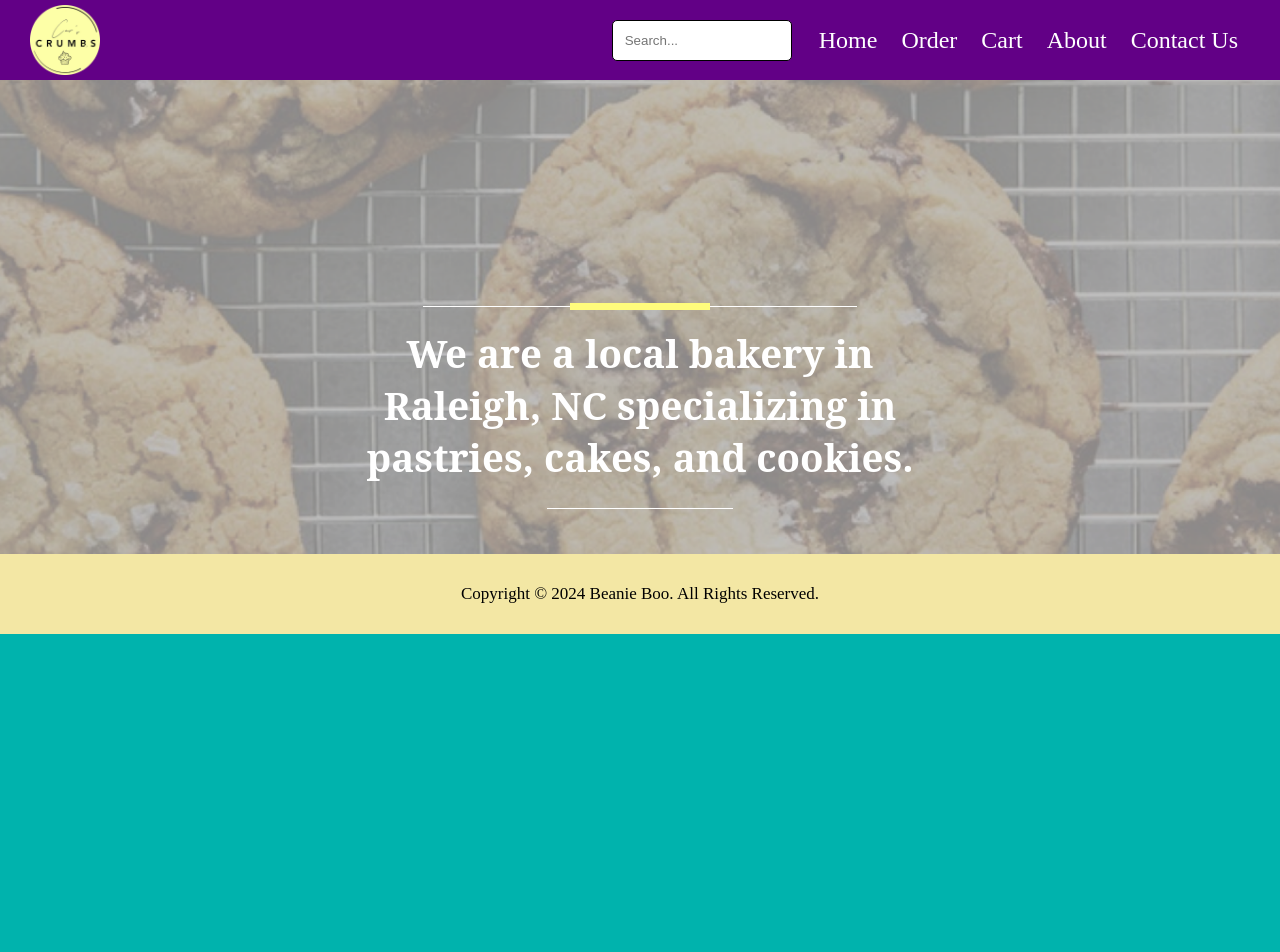
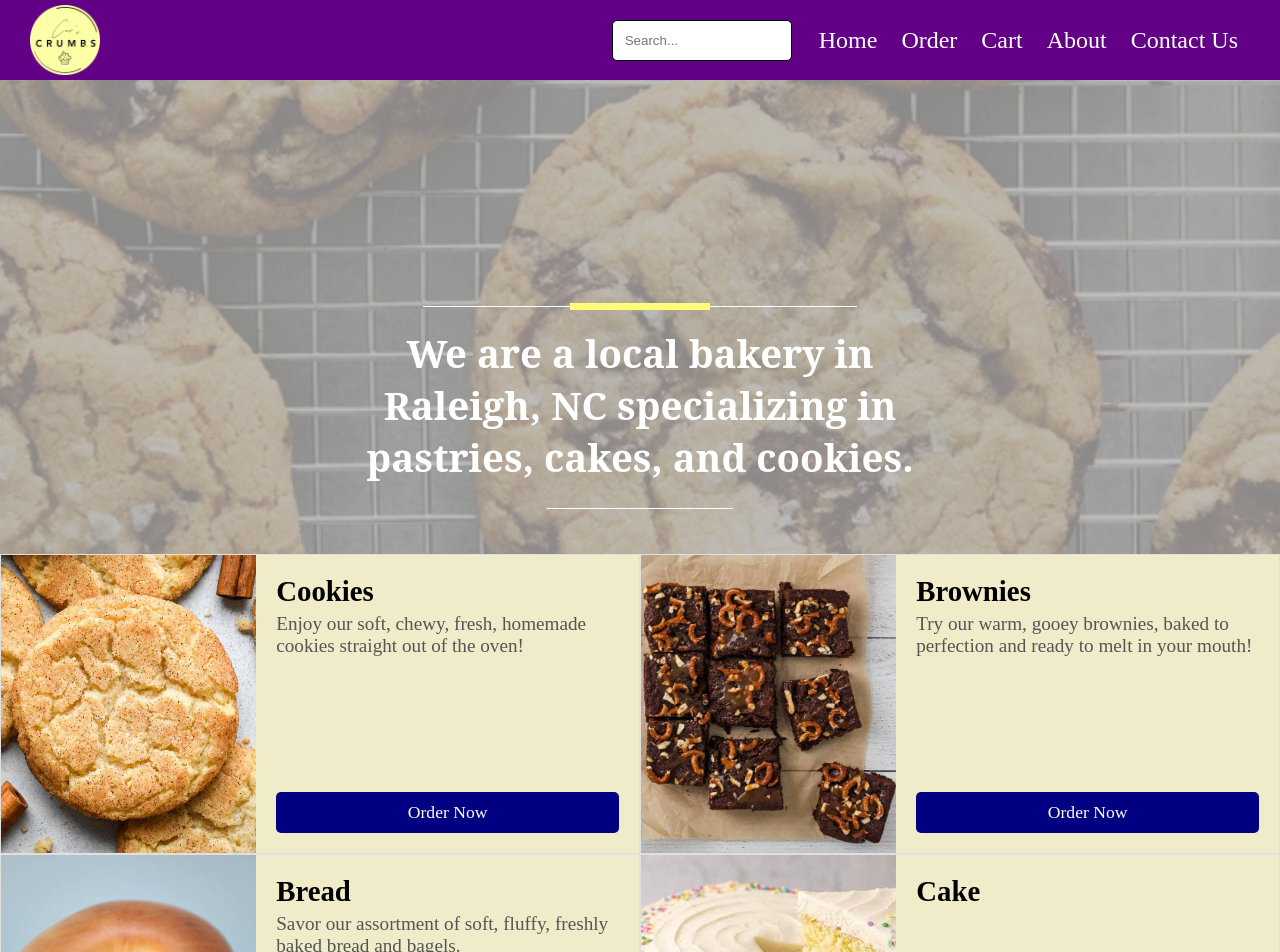
Before and after one commit to MichaelT-178/CarsCrumbs, a Vue app: page / in a window 1280 px wide. Shown: the top 952 px of the page. Before the commit the page ends 800 px from the top, so only its background shows below. Built offline with nearby package versions, Linux system fonts and the light colour scheme.

Commit message:
Item View

```diff
--- a/src/assets/menu_items/HomePage.json
+++ b/src/assets/menu_items/HomePage.json
@@ -1,24 +1,36 @@
 {
     "Items": [
         {
+            "id": 1,
             "Name": "Cookies",
-            "Link": "Order#cookie"
+            "Description": "Enjoy our soft, chewy, fresh, homemade cookies straight out of the oven!",
+            "Color": "purple",
+            "Link": "Order#cookie",
+            "Picture": "Snickerdoodle.jpg"
         },
         {
+            "id": 2,
             "Name": "Brownies",
-            "Link": "Order#brownie"
+            "Description": "Try our warm, gooey brownies, baked to perfection and ready to melt in your mouth!",
+            "Color": "red",
+            "Link": "Order#brownie",
+            "Picture": "Caramel_Pretzel_Brownies.jpg"
         },
         {
+            "id": 3,
             "Name": "Bread",
-            "Link": "Order#bread"
+            "Description": "Savor our assortment of soft, fluffy, freshly baked bread and bagels.",
+            "Color": "green",
+            "Link": "Order#bread",
+            "Picture": "Plain_Bagel.jpg"
         },
         {
-            "Name": "Bagel",
-            "Link": "Order#bagel"
-        },
-        {
+            "id": 4,
             "Name": "Cake",
-            "Link": "Order#cake"
+            "Description": "",
+            "Color": "teal",
+            "Link": "Order#cake",
+            "Picture": "Vanilla_Cake.jpg"
         }
     ]
 }
--- /dev/null
+++ b/src/components/HomeMenuItem.vue
@@ -0,0 +1,107 @@
+<template>
+  <div :class="{'menu-item': true, 'border-purple': isHovered}">
+    <div class="item-image">
+      <img :src="pic" :alt="item.Name" />
+    </div>
+
+    <div class="item-content">
+      <h2>{{ item.Name }}</h2>
+      <p>{{ item.Description }}</p>
+      <router-link
+        :to="item.Link"
+        class="order-link"
+        @mouseover="isHovered = true"
+        @mouseleave="isHovered = false"
+      >
+        Order Now
+      </router-link>
+    </div>
+  </div>
+</template>
+
+
+<script setup>
+import { computed, ref } from 'vue';
+
+const props = defineProps({
+  item: {
+    type: Object,
+    required: true
+  }
+});
+
+const pic = computed(() => new URL(`../assets/menu/${props.item.Picture}`, import.meta.url).href);
+const isHovered = ref(false);
+
+</script>
+
+
+<style scoped>
+
+.menu-item {
+  display: flex;
+  width: 100%;
+  max-width: 50%;
+  margin: 20px;
+  border: 1px solid #e0e0e0;
+  overflow: hidden;
+  /* teal lightskyblue #F3E7A4*/
+  /* background-color: lightskyblue; */
+  /* background-color: white; */
+  /* background-color: #F3E7A4;  */
+  background-color: #F0EBC8;
+  height: 300px;
+}
+
+.menu-item.border-purple {
+  border: 2px solid purple;
+}
+
+.item-image {
+  flex: 1;
+  max-width: 40%;
+}
+
+.item-image img {
+  width: 100%;
+  height: auto;
+  height: 100%;
+  object-fit: cover;
+}
+
+.item-content {
+  flex: 1;
+  padding: 20px;
+  display: flex;
+  flex-direction: column;
+}
+
+h2 {
+  font-size: 1.8rem;
+  color: var(--primary-color);
+  margin-bottom: 5px;
+}
+
+p {
+  font-size: 1.2rem;
+  color: #555;
+  margin-bottom: 5px;
+}
+
+.order-link {
+  font-size: 1.1rem;
+  color: #fff;
+  background-color: navy;
+  padding: 10px 15px;
+  text-align: center;
+  text-decoration: none;
+  border-radius: 5px;
+  transition: background-color 0.3s ease;
+  margin-top: auto;
+}
+
+.order-link:hover {
+  background-color: blue;
+}
+
+</style>
--- a/src/components/NavBar.vue
+++ b/src/components/NavBar.vue
@@ -151,6 +151,7 @@ html, body {
   align-items: center;
   justify-content: space-between;
   padding: 10px 30px; /* Increase first increases vertical, increase second increases closeness */
+  /* background-color: #620086; */
   background-color: #620086;
   color: #fff;
   width: 100%;
--- a/src/views/Cart.vue
+++ b/src/views/Cart.vue
@@ -279,12 +279,14 @@ onUnmounted(() => {
 .cart-summary {
   font-size: 18px;
   color: gray;
+  /* color: black; */
 }
 
 .cart-header-underline {
   width: 98%;
   height: 2px;
-  background-color: gray;
+  /* background-color: gray; */
+  background-color: purple;
   margin-top: 5px;
   margin-bottom: 20px;
 }
--- a/src/views/Checkout.vue
+++ b/src/views/Checkout.vue
@@ -158,7 +158,7 @@ const formData = ref({
 });
 
 const isButtonClicked = ref(false);
-const buttonText = ref("Send Message");
+const buttonText = ref("Place Order");
 
 emailjs.init('bCe2UFI1L7SfXITtA');
 
--- a/src/views/Home.vue
+++ b/src/views/Home.vue
@@ -9,19 +9,34 @@
       <hr class="bottom-hr" />
     </div>
   </div>
+
+  <!-- Displaying menu items -->
+  <div class="menu-items">
+    <HomeMenuItem
+      v-for="(menuItem, index) in menu"
+      :key="index"
+      :item="menuItem"
+    />
+  </div>
+
   <div class="bottom-section">
     <p>Copyright © 2024 Beanie Boo. All Rights Reserved.</p>
   </div>
 </template>
 
+<script setup>
+import { ref } from "vue";
+import HomeCookies from "../assets/HomeCookies.png";
+import MenuData from "../assets/menu_items/HomePage.json";
+import HomeMenuItem from "../components/HomeMenuItem.vue";
 
-<script setup>
-import HomeCookies from "../assets/HomeCookies.png";
+const jsonData = ref(MenuData);
+const menu = jsonData.value["Items"];
 
 </script>
 
-
 <style scoped>
+/* Styles for Home component */
 .image-container {
   margin-top: -11px;
   position: relative;
@@ -68,21 +83,66 @@ import HomeCookies from "../assets/HomeCookies.png";
   background-color: #FFFC7C;
   margin: 0 auto;
   position: relative;
-  top: 14px; /* Increase to move down */
+  top: 14px;
 }
 
 .top-hr {
   border: none;
   border-top: 1px solid white;
   width: 70%;
-  margin: 10px auto 20px; /* Decrease 2nd number to move down */
+  margin: 10px auto 20px;
 }
 
 .bottom-hr {
   border: none;
   border-top: 1px solid white;
   width: 30%;
-  margin: 25px auto; /* Increase number to move down */
+  margin: 25px auto;
+}
+
+/* Styles for HomeMenuItem */
+.menu-items {
+  display: flex;
+  flex-wrap: wrap;
+  gap: 0; /* No gap between items */
+  justify-content: space-between; /* Distribute space between items */
+  margin: 0;
+  padding: 0;
+}
+
+.menu-items > * {
+  flex: 1 1 50%; /* Each item takes up 50% width */
+  box-sizing: border-box;
+  margin: 0;
+}
+
+.home-menu-item {
+  width: 100%;
+  padding: 20px;
+  background-color: #fff;
+  box-shadow: 0px 4px 10px rgba(0, 0, 0, 0.1);
+}
+
+.home-menu-item img {
+  width: 100%;
+  height: auto;
+  display: block;
+}
+
+.home-menu-item .item-details {
+  padding: 10px;
+}
+
+.home-menu-item h3 {
+  margin: 10px 0;
+  font-size: 1.6rem;
+  text-align: center;
+}
+
+.home-menu-item p {
+  font-size: 1.2rem;
+  color: #333;
+  text-align: center;
 }
 
 .bottom-section {
@@ -99,7 +159,12 @@ import HomeCookies from "../assets/HomeCookies.png";
   font-size: 17px;
 }
 
+/* Responsive Adjustments */
 @media (max-width: 1000px) {
+  .menu-items > * {
+    flex: 1 1 100%; /* Each item takes up full width on smaller screens */
+  }
+
   .text-overlay {
     font-size: 2rem;
     width: 70%;
@@ -137,7 +202,7 @@ import HomeCookies from "../assets/HomeCookies.png";
   }
 
   .bottom-hr {
-    margin: 15px auto; /* Increase number to move down */
+    margin: 15px auto;
   }
 }
 
```
Also changed, not shown: src/views/Item.vue (+276 -17 lines).
